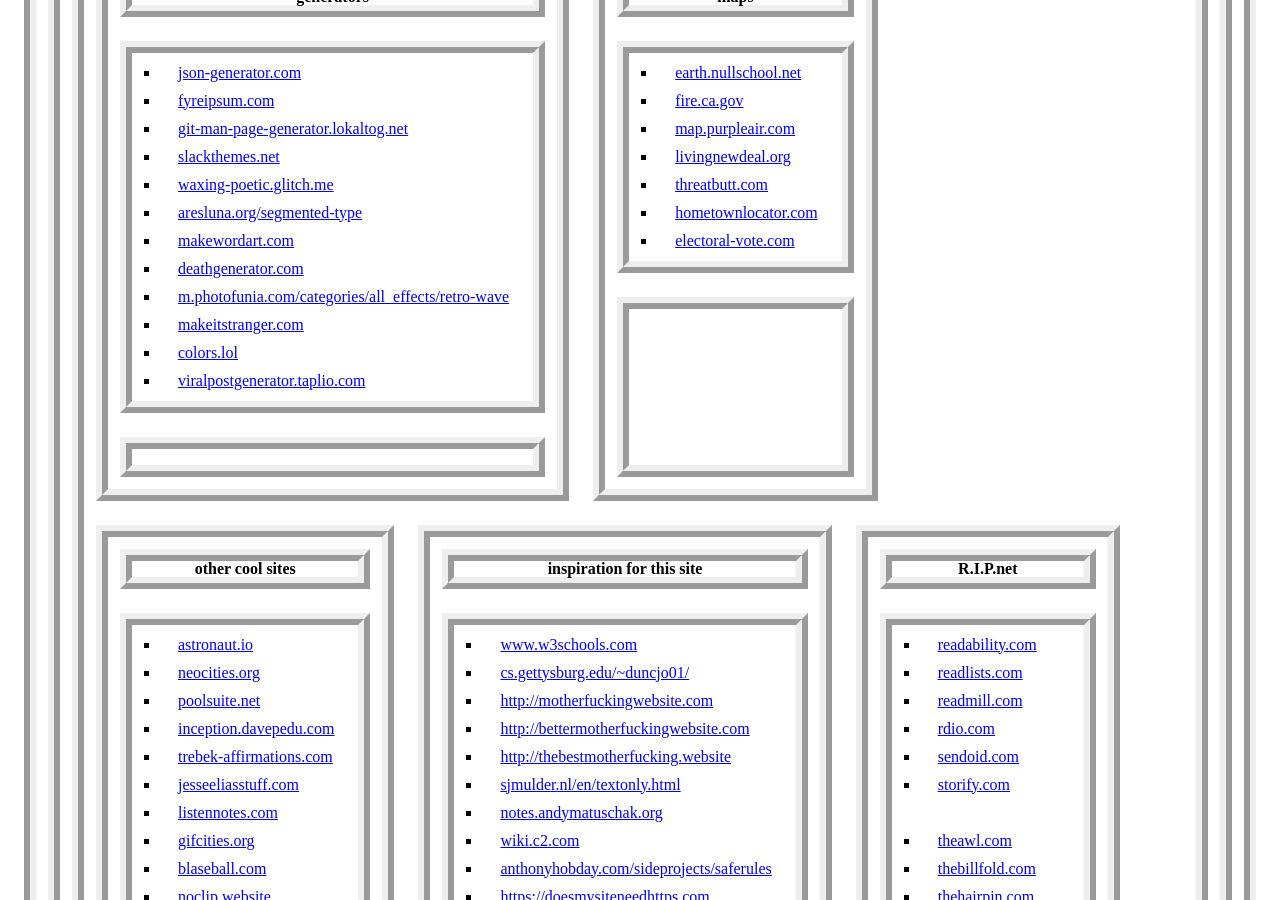
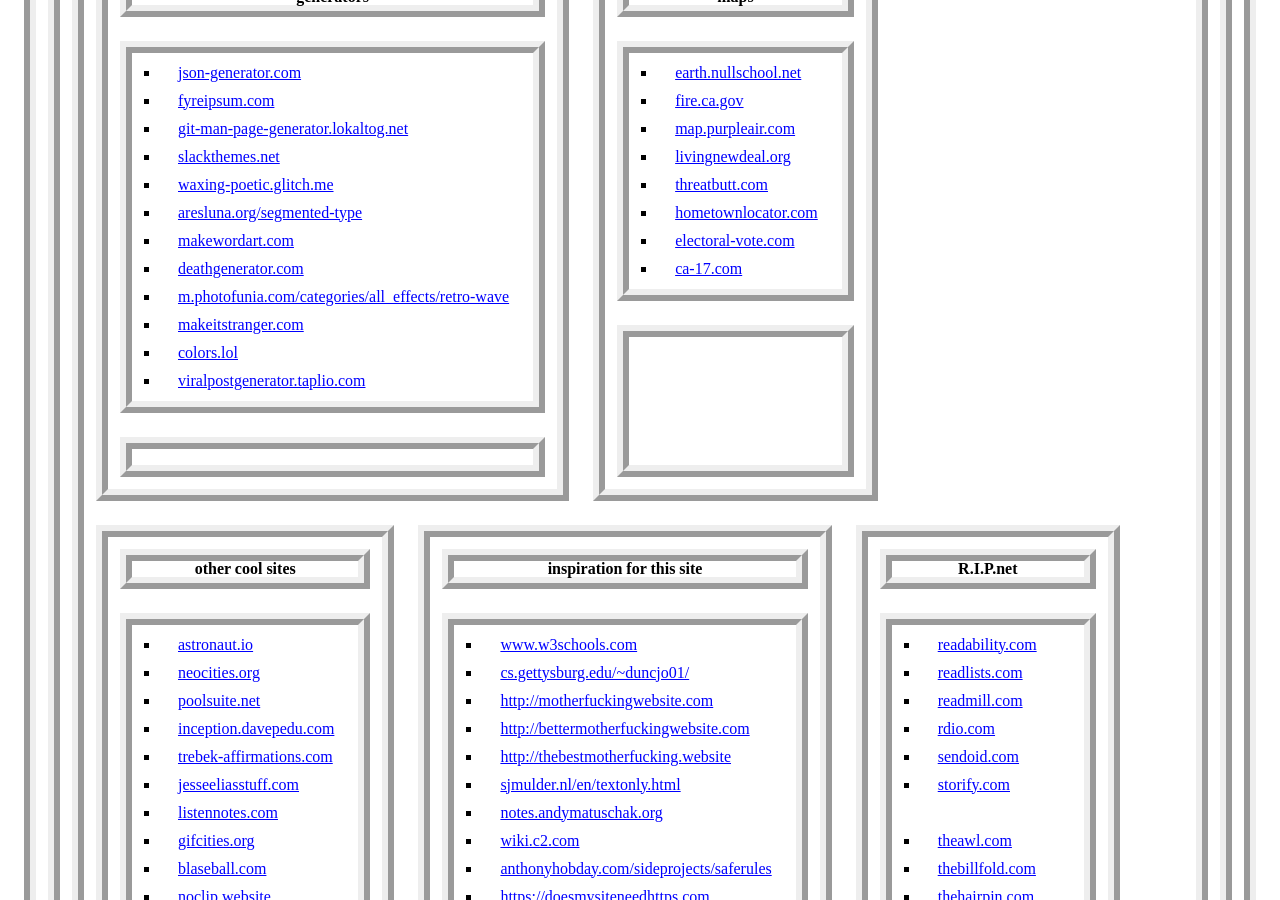
Before and after one commit to theeddieh/theeddieh.github.io, a Jekyll site: the page index.html, which Jekyll copies as it is, in a window 1280 px wide and 900 px high, scrolled down 1783 px. Built offline with Jekyll 4.4.1, drawn with Linux system fonts in a browser that asks for light colours.

Commit message:
Added ca-17.com to map section

```diff
--- a/index.html
+++ b/index.html
@@ -208,6 +208,7 @@
                     <li><a href="https://threatbutt.com/map/">threatbutt.com</a></li>
                     <li><a href="https://www.hometownlocator.com/">hometownlocator.com</a></li>
                     <li><a href="https://electoral-vote.com/">electoral-vote.com</a></li>
+                    <li><a href="https://ca-17.com/">ca-17.com</a></li>
                 </ul>
                 <div class="filler"></div>
             </div>
```
